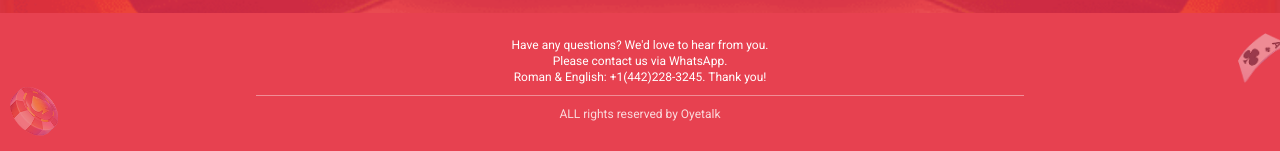
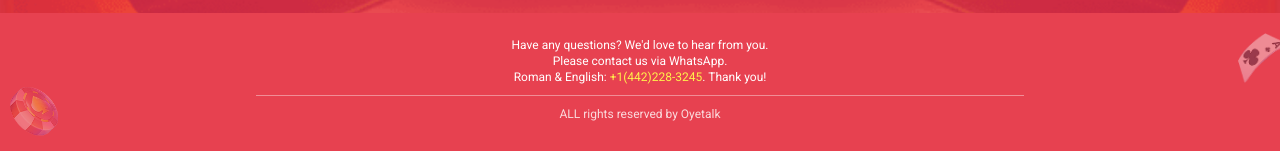
Before and after one commit to Shubham-melot/double-victory-delight, a Vue app: page / in a window 1280 px wide. Shown: the part 1458-1609 px from the top of the page. Built offline with nearby package versions, Linux system fonts and the light colour scheme.

Commit message:
Update CSS Variables

```diff
--- a/src/index.css
+++ b/src/index.css
@@ -11,6 +11,7 @@
   --color-accent: #ea361a;
   --color-white: #ffffff;
   --color-secondary: #ffbdbd;
+  --color-yellow: #fff04b;
 }
 
 body {
```
